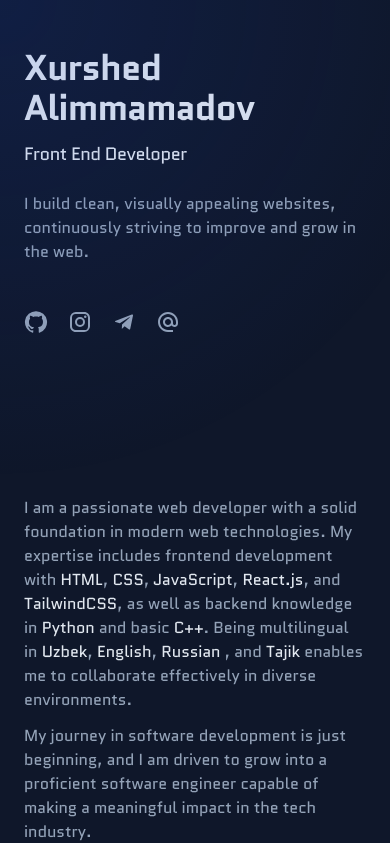
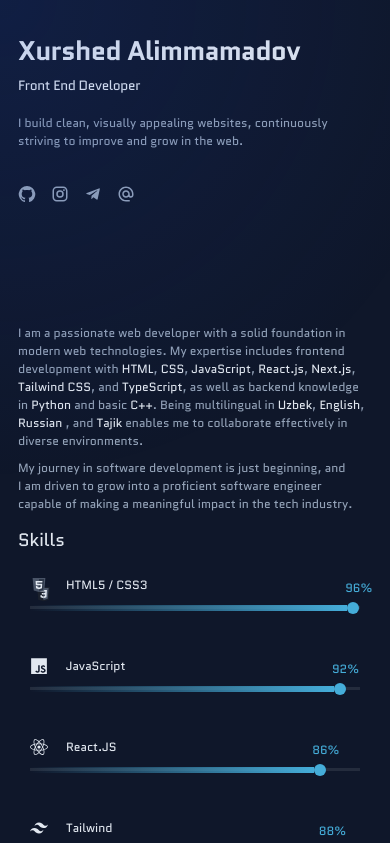
Before and after one commit to Khurshedjan04/my-portfolio-v2, a Next.js app: page / in a window 390 px wide. Shown: the top 843 px of the page. Built offline with nearby package versions, Linux system fonts and the light colour scheme.

Commit message:
Responsiveness added and Skills section improved

```diff
--- a/app/components/About.tsx
+++ b/app/components/About.tsx
@@ -1,15 +1,17 @@
 const About = () => {
   return (
     <section id="about" className="w-full">
-      <p className="flex flex-col gap-3">
+      <p className="flex flex-col gap-3 pt-24 lg:pt-24">
         <span>
           I am a passionate web developer with a solid foundation in modern web
           technologies. My expertise includes frontend development with{" "}
           <strong className="text-primary">HTML</strong>,{" "}
           <strong className="text-primary">CSS</strong>,{" "}
           <strong className="text-primary">JavaScript</strong>,{" "}
-          <strong className="text-primary">React.js</strong>, and{" "}
-          <strong className="text-primary">TailwindCSS</strong>, as well as
+          <strong className="text-primary">React.js</strong>,{" "}
+          <strong className="text-primary">Next.js</strong>,{" "}
+          <strong className="text-primary">Tailwind CSS</strong>, and{" "}
+          <strong className="text-primary">TypeScript</strong>, as well as
           backend knowledge in <strong className="text-primary">Python</strong>{" "}
           and basic <strong className="text-primary">C++</strong>. {' '}
           <span className="lg:hidden">
--- a/app/components/CV.tsx
+++ b/app/components/CV.tsx
@@ -3,8 +3,8 @@ import ArrowOutwardIcon from "@mui/icons-material/ArrowOutward";
 
 const CV = () => {
   return (
-    <section id="cv" className="flex flex-col gap-12">
-      <h1 className=" bg-[rgb(225,225,225,0.2)] text-primary  transition-all">
+    <section id="cv" className="flex flex-col pb-24 gap-12">
+      <h1 className="text-2xl text-primary  transition-all">
         CV
       </h1>
         <div className="group">
--- a/app/components/CursorEffects.tsx
+++ b/app/components/CursorEffects.tsx
@@ -11,9 +11,27 @@ const CursorEffects = () => {
     });
   };
 
+  const onTouchMove = (e: TouchEvent) => {
+    const touch = e.touches[0];
+    setMousePos({
+      x: touch.clientX,
+      y: touch.clientY,
+    });
+  };
+
   useEffect(() => {
+    window.addEventListener("mousemove", onMouseMove);
+    window.addEventListener("touchmove", onTouchMove);
+    window.addEventListener("touchstart", onTouchMove);
 
+    return () => {
+      window.removeEventListener("mousemove", onMouseMove);
+      window.removeEventListener("touchmove", onTouchMove);
+      window.removeEventListener("touchstart", onTouchMove);
+    };
+  }, []);
 
+  useEffect(() => {
     window.addEventListener("mousemove", onMouseMove);
 
     return () => {
@@ -25,10 +43,9 @@ const CursorEffects = () => {
     <div
       className="cursor w-full h-full fixed top-0 left-0 pointer-events-none inset-0 z-30 transition duration-300"
       style={{
-        background: `radial-gradient(600px at ${mousePos.x}px ${mousePos.y}px, rgba(29, 78, 216, 0.15), transparent 80%)`
+        background: `radial-gradient(600px at ${mousePos.x}px ${mousePos.y}px, rgba(29, 78, 216, 0.15), transparent 80%)`,
       }}
-    >
-    </div>
+    ></div>
   );
 };
 
--- a/app/components/Navigation.tsx
+++ b/app/components/Navigation.tsx
@@ -8,6 +8,7 @@ const Navigation = () => {
   const [activeSection, setActiveSection] = useState("about");
 
   useEffect(() => {
+    // Setting active section
     const handleScroll = () => {
       const sections = document.querySelectorAll("section");
       let activeId = "about";
@@ -26,6 +27,12 @@ const Navigation = () => {
 
       setActiveSection(activeId);
     };
+    // Scrolling into skills on load
+    const targetElement = document.getElementById('skills');
+    if (targetElement) {
+      targetElement.scrollIntoView({ behavior: 'smooth' });
+    }
+
 
     window.addEventListener("scroll", handleScroll);
 
--- a/app/components/Projects.tsx
+++ b/app/components/Projects.tsx
@@ -5,7 +5,7 @@ import ArrowOutwardIcon from "@mui/icons-material/ArrowOutward";
 const Projects = () => {
   return (
     <section id="projects" className="flex flex-col transition-all hover:opacity-80">
-      <h1 className=" bg-[rgb(225,225,225,0.2)] text-primary  transition-all">
+      <h1 className="text-2xl text-primary  transition-all">
         Projects
       </h1>
       {projectsItems.map((item, index) => (
--- a/app/components/Skills.tsx
+++ b/app/components/Skills.tsx
@@ -1,25 +1,89 @@
 import { skillsItems } from "../constants";
 const Skills = () => {
   return (
-    <section id="skills" className="flex group flex-col gap-12">
-      <h1 className=" bg-[rgb(225,225,225,0.2)] text-primary  transition-all">Skills</h1>
+    <section id="skills">
+      <div className="w-full">
+        <h1 className="text-2xl text-primary text-left">Skills</h1>
+        <div className="w-full flex flex-col">
           {skillsItems.map((item, index) => (
-        <div key={index}  className="">
-        <div className="flex my-4 p-4 rounded-lg transition-all group-hover:opacity-70 hover:!opacity-100  hover:bg-[rgb(225,225,225,0.1)]">
-          <div className="w-12 h-12 text-6xl mr-6 text-primary">
+            <div key={index} className="my-4 p-4 rounded-lg transition-all group-hover:opacity-70 hover:!opacity-100  hover:bg-[rgb(225,225,225,0.1)]">
+              <div className="flex mb-1">
+                <div className="w-6 h-6 text-3xl mr-6 flex items-center text-primary">
                   {item.subIcon !== "" ? (
-              <item.icon icon ={item.subIcon} style={{ width: "100%", height: "100%" }} />
+                    <item.icon
+                      icon={item.subIcon}
+                      style={{ width: "100%", height: "100%" }}
+                    />
                   ) : (
                     <item.icon />
                   )}
                 </div>
                 <div className="flex-1">
                   <h1 className="mb-3 text-primary">{item.title}</h1>
-            <article className="">{item.description}</article>
                 </div>
+              </div>
+              {/* Loading bar */}
+              <div className="relative flex items-center w-full h-1 bg-[rgb(225,225,225,0.1)]">
+                <p
+                  className="text-[#45add9] absolute bottom-4"
+                  style={{
+                    animation: `numPos-${item.persentage} ${
+                      (item.persentage / 100) * 3
+                    }s ease-in-out`,
+                    left: `${ item.persentage - 0.5 }%`
+                  }}
+                >
+                  {item.persentage}%
+                </p>
+                {/* the line */}
+                <div
+                  className={` h-2 absolute `}
+                  style={{
+                    animation: `load-${item.persentage} ${
+                      (item.persentage / 100) * 3
+                    }s ease-in-out`,
+                    background:
+                      "linear-gradient(to right, transparent, #45add9)",
+                    width: `${item.persentage}%`,
+                  }}
+                ></div>
+                <style>
+                  {`
+                     @keyframes load-${item.persentage} {
+                        0% { width: 0; }
+                        100% { width: ${item.persentage}%; }
+                     }
+                     @keyframes numPos-${item.persentage} {
+                        0% { left: 0; opacity: 0; }
+                        100% { left: ${item.persentage - 0.5}%; opacity: 1; }
+                     }
+                      `}
+                </style>
+                {/* the line */}
+                {/* the dot */}
+                <div
+                  className="absolute h-4 w-4 rounded-full bg-[#45add9]"
+                  style={{
+                    animation: `position-${item.persentage} ${
+                      (item.persentage / 100) * 3
+                    }s ease-in-out`,
+                    left: ` ${item.persentage}% `,
+                  }}
+                ></div>
+                <style>
+                  {`
+                     @keyframes position-${item.persentage} {
+                        0% { left: 0; }
+                        100% { left: ${item.persentage}%; }
+                     }
+                      `}
+                </style>
+                {/* the dot */}
               </div>
             </div>
           ))}
+        </div>
+      </div>
     </section>
   );
 };
--- a/app/constants.tsx
+++ b/app/constants.tsx
@@ -31,12 +31,12 @@ const navigationItems = [
     href: "#about",
   },
   {
+    title: "Skills",
+    href: "#skills",
+  },
+  {
     title: "Projects",
     href: "#projects",
-  },
-  {
-    title: "Skills",
-    href: "#skills",
   },
   {
     title: "CV",
@@ -70,7 +70,7 @@ interface SkillItem {
   icon: React.ElementType;
   subIcon: string | IconDefinition;
   title: string;
-  description: string;
+  persentage: number;
 }
 
 const skillsItems: SkillItem[] = [
@@ -78,64 +78,55 @@ const skillsItems: SkillItem[] = [
     icon: HTMLicon,
     subIcon: "",
     title: "HTML5 / CSS3",
-    description:
-      "I started learning web development on my own using resources like W3Schools, and I quickly became passionate about it. As time went on, I mastered HTML and CSS for structuring web content. Now I'm a pro at HTML and CSS, from making responsive layouts to adding custom animations and transitions. They've become second nature to me, and I can use them to make websites that are clean, modern, and mobile-friendly.",
+    persentage: 96,
   },
   {
     icon: FontAwesomeIcon,
     subIcon: faJs,
     title: "JavaScript",
-    description:
-      "From there, I took myself to the next level using structured courses to really get into JavaScript. The next thing I knew, I had mastered JavaScript. Using vanilla JS, I could confidently manipulate the DOM to create interactive elements and deal with complex logic in the background. Whether it was creating dynamic user interfaces or automating tasks, I enjoyed using JavaScript in order to add functionality and make my websites more interactive.",
+    persentage: 92,
   },
   {
     icon: FontAwesomeIcon,
     subIcon: faReact,
     title: "React.JS",
-    description:
-      "After mastering JavaScript, I craved building dynamic web experiences. YouTube and W3Schools became my guides as I started diving into React. React's component-based approach captivated me, while its focus on efficiency kept things smooth. As I continued to learn, I experienced how React's declarative syntax made building interactive user interfaces both intuitive and powerful. Now, React is my go-to tool for creating fast and scalable web applications.",
+    persentage: 86,
   },
   {
     icon: Tailwind,
     subIcon: "",
     title: "Tailwind",
-    description:
-      "Once I got comfortable with React, I started looking for ways to make designing interfaces faster and easier. That's when I came across TailwindCSS, and it completely changed the game for me. Its utility classes made it so simple to build beautiful, responsive designs without writing tons of custom CSS. I love how well it works with React—it's like having a design toolbox right at my fingertips. Tailwind has become my go-to for creating clean and modern UIs effortlessly.",
+    persentage: 88,
   },
   {
     icon: NextJs,
     subIcon: "",
     title: "Next.JS",
-    description:
-      "Building on my experience with React, recently, I've started using Next.js to improve my web development projects. I am making SEO-friendly and scalable apps using Next.js thanks to its robust features like server-side rendering and static site generation. It is my preferred framework for creating production-ready apps, especially, I love using Next.js because of its integrated routing and performance optimization",
+    persentage: 78,
   },
   {
     icon: TypeScript,
     subIcon: "",
     title: "TypeScript",
-    description:
-      "While working with JavaScript, especially on bigger projects with React and Next.js, I ran into issues like bugs from incorrect types and difficulties maintaining code. I realized that TypeScript could solve these problems. By adding static types, TypeScript helped me catch errors early, made my code easier to understand, and improved teamwork. It also made working with larger codebases much smoother, especially when using it alongside React and Next.js.",
+    persentage: 75,
   },
   {
     icon: FontAwesomeIcon,
     subIcon: faGit,
     title: "Version Control",
-    description:
-      "When I started working on projects, I realized how important version control was, especially for keeping track of changes and collaborating with others. I began using Git, which helped me manage my code, create branches, and easily undo mistakes. Platforms like GitHub made it even easier to collaborate, share code, and resolve conflicts when working with others, making the development process much smoother.",
+    persentage: 78,
   },
   {
     icon: FontAwesomeIcon,
     subIcon: faPython,
     title: "Python",
-    description:
-      "I've already started learning Python, and now I'm diving into its libraries. While it may not be essential for my career in frontend development, it's an important step toward my goal of becoming a full-stack developer. Python's versatility and wide range of libraries will be key as I work towards building more complex applications in the future.",
+    persentage: 72,
   },
   {
     icon: CPPlusIcon,
     subIcon: "",
     title: "C++",
-    description:
-      "Along the way, I learned C++ to strengthen my understanding of programming fundamentals. While it's not directly related to my focus on frontend development, it gave me a solid grasp of concepts like memory management and object-oriented programming, which will be valuable as I work toward becoming a full-stack developer.",
+    persentage: 62,
   },
 ];
 
--- a/app/globals.css
+++ b/app/globals.css
@@ -8,5 +8,9 @@ body {
   font-family: "Quantico", serif;
   font-weight: 100;
   font-style: normal;
-
 }
+@media screen and (max-width: 30em) {
+  html {
+    font-size: 75%;
+  }
+}
--- a/app/layout.tsx
+++ b/app/layout.tsx
@@ -27,7 +27,7 @@ export default function RootLayout({
             md:px-12 md:py-16 lg:py-0 lg:flex-row lg:justify-between lg:gap:4"
           >
             <Sidebar />
-            <main className="flex-1 pt-24 lg:py-24">{children}</main>
+            <main className="flex-1 text-balance">{children}</main>
           </div>
         </div>
       </body>
--- a/app/page.tsx
+++ b/app/page.tsx
@@ -7,8 +7,8 @@ export default function Home() {
   return (
     <div className="flex flex-col gap-5 md:gap-7 lg:gap-12 text-secondary">
       <About/>
+      <Skills/>
       <Projects/>
-      <Skills/>
       <CV/>
     </div>
   );
--- a/app/svg/HTML.tsx
+++ b/app/svg/HTML.tsx
@@ -1,6 +1,6 @@
 const HTMLicon = () => {
     return (
-      <div className="relative -z-10">
+      <div className="relative h-full w-full -z-10">
         {/* Colors adjusted to a dark tone to keep consistency */}
         <svg
           className="relative z-10"
```
Lines whose indentation alone changed are shown as unchanged.
